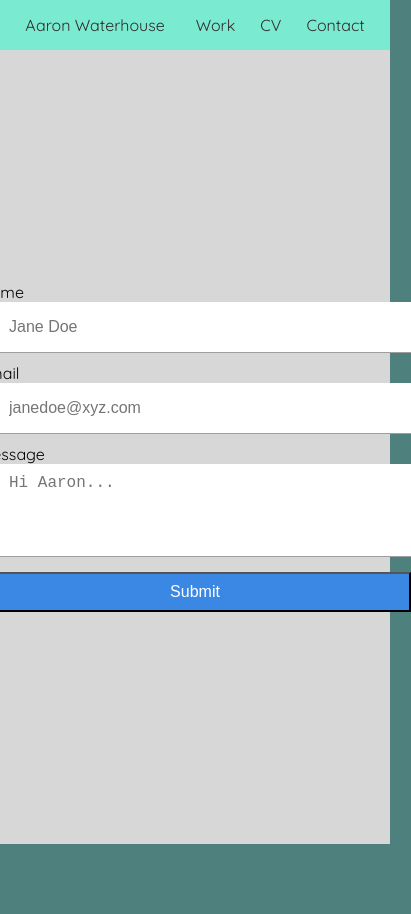
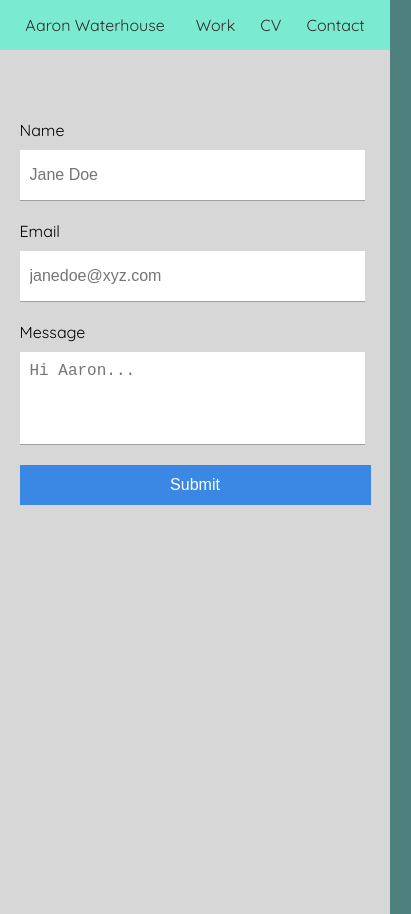
Before and after one commit to a-water/portfolioV1, a React (Create React App) app: page /contact in a window 390 px wide. Shown: the whole page, 411 px wide, since content can reach past the window. Before the commit the page ends 844 px from the top, so only its background shows below. Built offline with nearby package versions, Linux system fonts and the light colour scheme.

Commit message:
Contact page responsiveness and more Safari CSS compadibility fixes

```diff
--- a/src/css/Contact.css
+++ b/src/css/Contact.css
@@ -36,6 +36,10 @@ input[type="submit"] {
   background-color: #3a87e4;
   color: white;
   font-size: 16px;
+  border: 0;
+  -webkit-appearance: none;
+  border-radius: 0;
+  -webkit-border-radius: 0;
 }
 
 input[type="submit"]:active {
--- a/src/css/Responsive.css
+++ b/src/css/Responsive.css
@@ -39,5 +39,24 @@
   }
 
   /* Contact */
+  .contact {
+    align-items: stretch;
+    padding-top: 70px;
+  }
 
+  form {
+    width: 90%;
+  }
+
+  input[type="text"],
+  input[type="email"],
+  textarea {
+    width: 95%;
+    display: block;
+    margin: 0;
+  }
+
+  label {
+    padding-bottom: 10px;
+  }
 }
```
